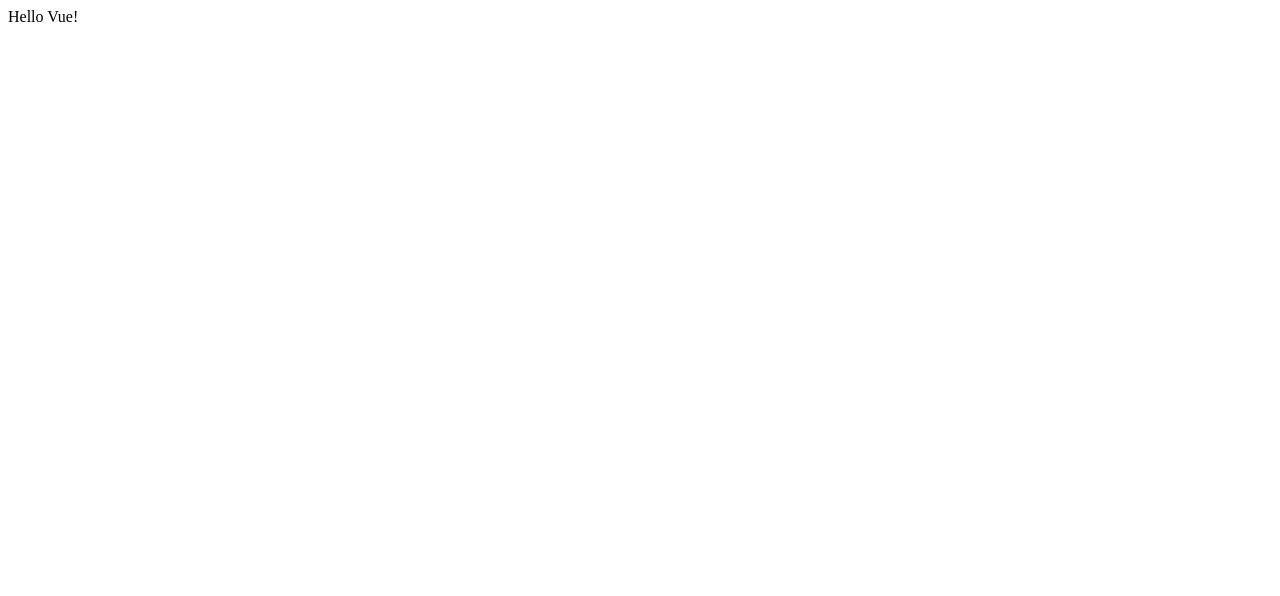
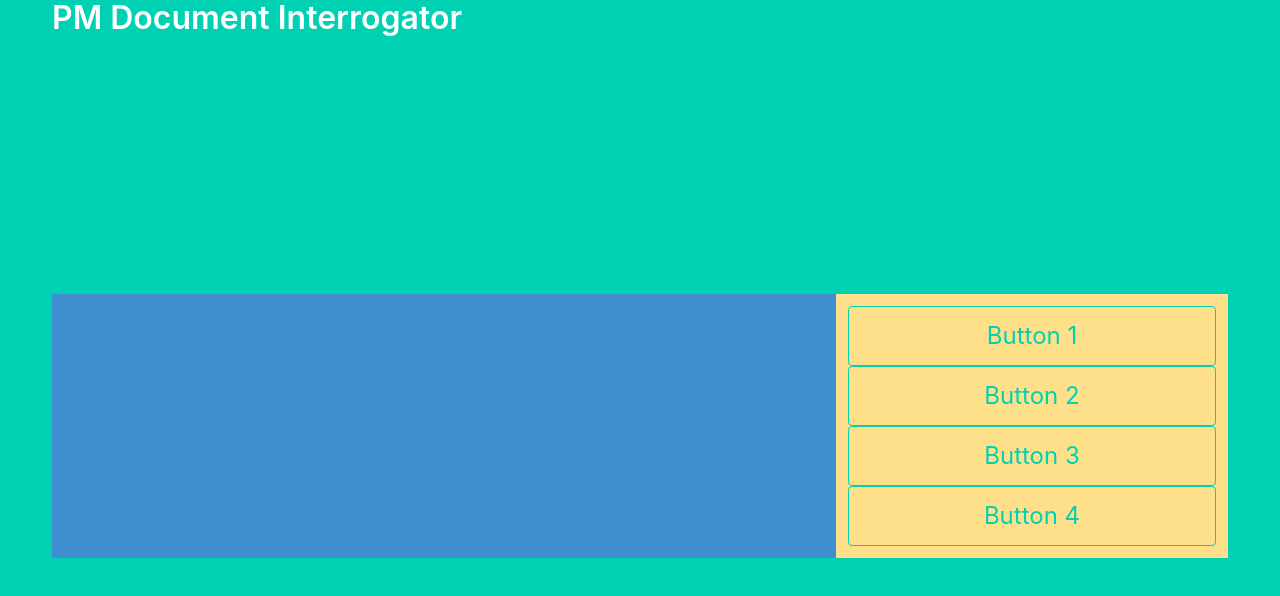
Before and after one commit to Troyanovsky/pm_doc_interrogator, a plain HTML site: page index.html in a window 1280 px wide. Drawn offline with nearby package versions, Linux system fonts and the light colour scheme.

Commit message:
Update index.html

```diff
--- a/index.html
+++ b/index.html
@@ -1,21 +1,59 @@
-<script type="importmap">
-    {
-      "imports": {
-        "vue": "https://unpkg.com/vue@3/dist/vue.esm-browser.js"
-      }
-    }
-  </script>
+<!DOCTYPE html>
+<html>
+  <head>
+    <meta charset="UTF-8" />
+    <title>PM Document Interrogator</title>
+    <!-- Load Bulma CSS from CDN -->
+    <link
+      rel="stylesheet"
+      href="https://cdn.jsdelivr.net/npm/bulma@0.9.4/css/bulma.min.css"
+    />
+  </head>
+  <body>
+    <div id="app">
+      <section class="hero is-primary is-fullheight">
+        <div class="hero-head">
+          <header class="navbar">
+            <div class="container">
+              <div class="navbar-brand">
+                <h1 class="title has-text-centered">PM Document Interrogator</h1>
+              </div>
+            </div>
+          </header>
+        </div>
 
-  <div id="app">{{ message }}</div>
+        <div class="hero-body">
+          <div class="container">
+            <div class="columns is-fullheight">
+              <div class="column is-8 is-fullheight has-background-info">
+                <!-- First column content goes here -->
+              </div>
+              <div class="column is-4 is-fullheight is-flex is-flex-direction-column is-justify-content-center has-background-warning">
+                <button class="button is-primary is-outlined is-large">Button 1</button>
+                <button class="button is-primary is-outlined is-large">Button 2</button>
+                <button class="button is-primary is-outlined is-large">Button 3</button>
+                <button class="button is-primary is-outlined is-large">Button 4</button>
+              </div>
+            </div>
+          </div>
+        </div>
+      </section>
+    </div>
 
-  <script type="module">
-    import { createApp } from 'vue'
-
-    createApp({
-      data() {
-        return {
-          message: 'Hello Vue!'
-        }
-      }
-    }).mount('#app')
-  </script>
+    <!-- Load Vue3 from CDN -->
+    <script
+      type="module"
+      src="https://unpkg.com/vue@3.2.20/dist/vue.esm-browser.js"
+    ></script>
+    <script type="module">
+      const app = Vue.createApp({
+        data() {
+          return {
+            message: "Hello Vue!",
+          };
+        },
+      });
+      app.mount("#app");
+    </script>
+  </body>
+</html>
```
